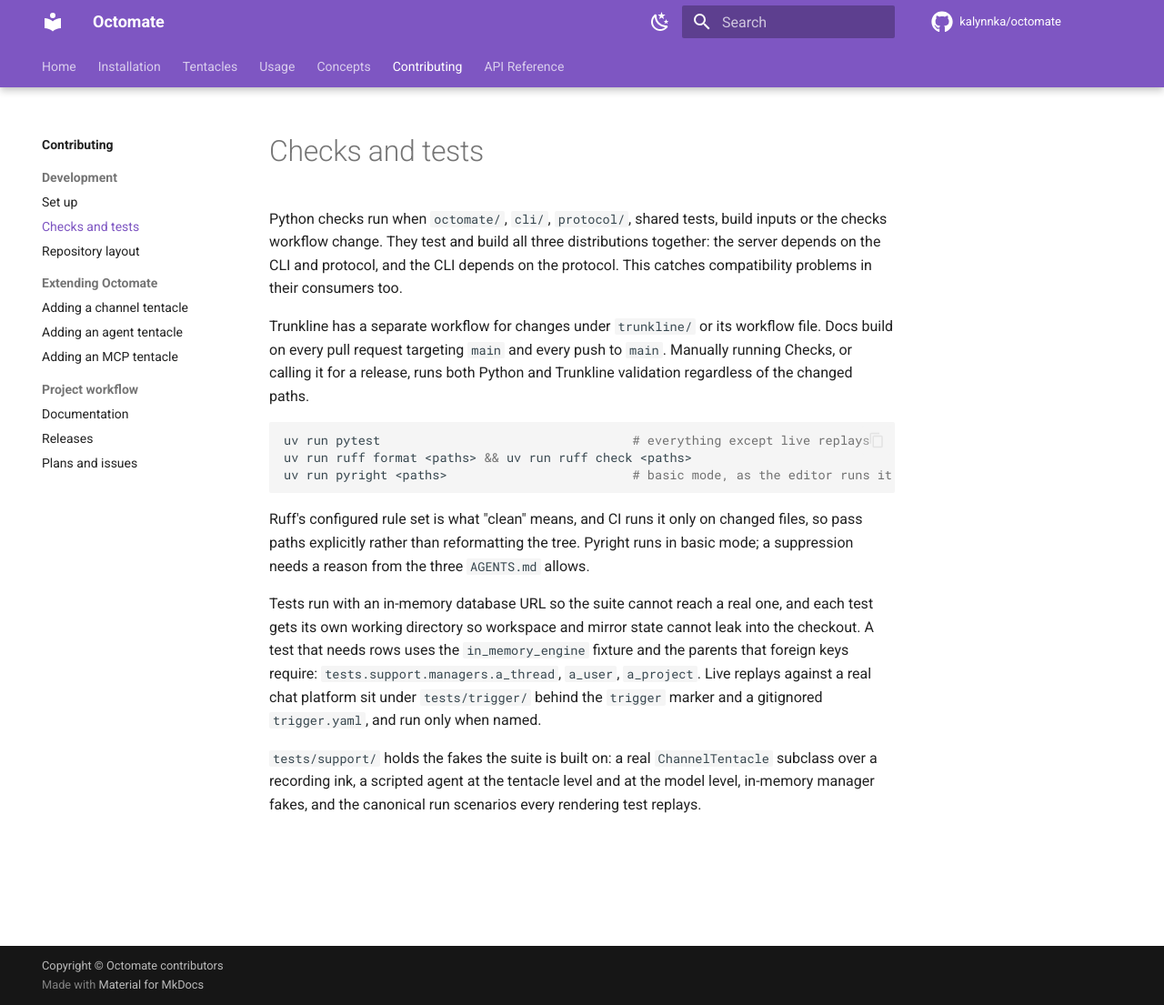
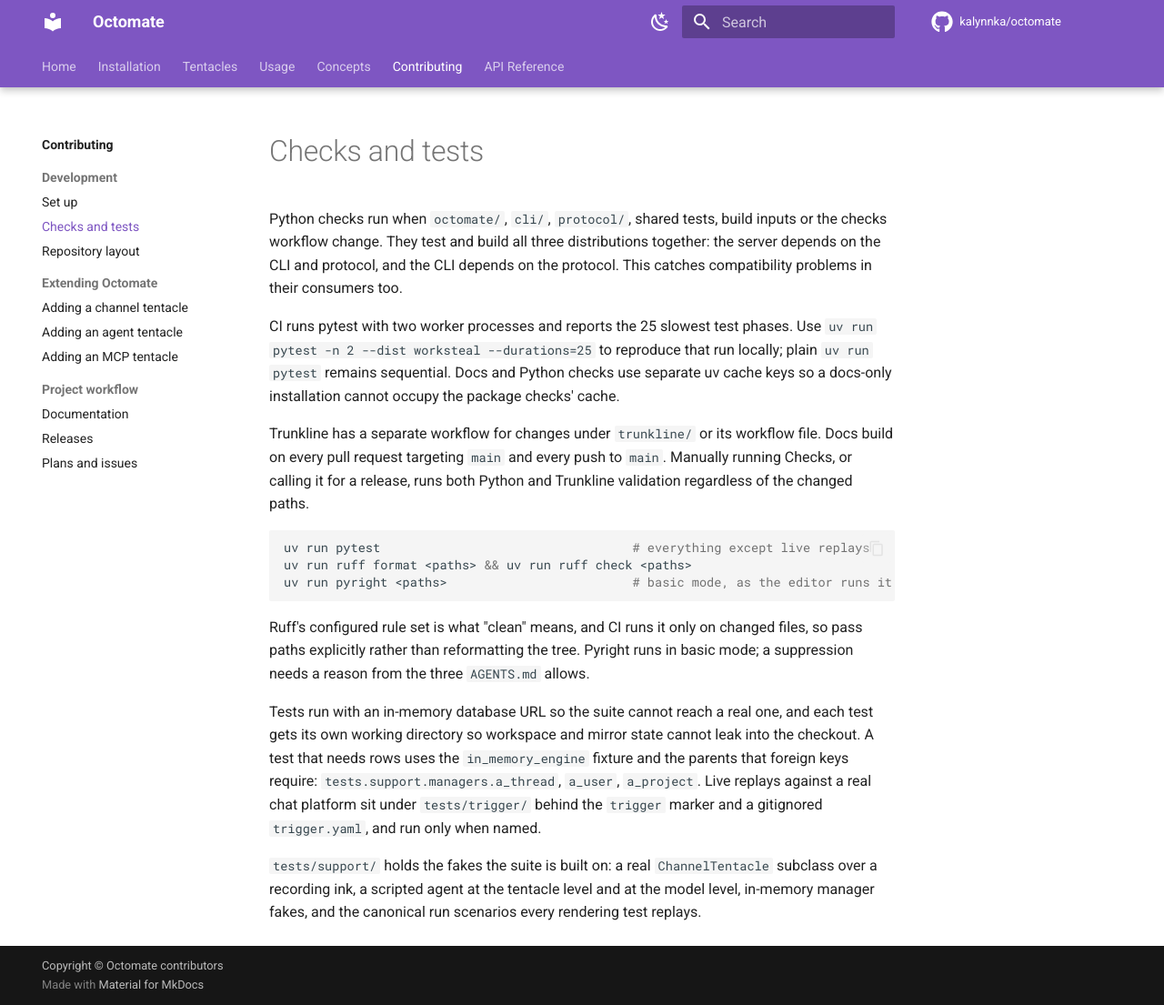
Before and after one commit to kalynnka/octomate, an MkDocs documentation site: the page built from docs/contributing/checks.md, in a window 1280 px wide and 1105 px high. Shown: the whole window at 91% size. Built offline with MkDocs 1.6.1 and Material for MkDocs 9.7.7, drawn with Linux system fonts in a browser that asks for light colours; comment, search, counter and statistics services are not loaded.

Commit message:
perf: parallelize Python tests and isolate docs caches

```diff
--- a/docs/contributing/checks.md
+++ b/docs/contributing/checks.md
@@ -4,6 +4,12 @@ Python checks run when `octomate/`, `cli/`, `protocol/`, shared tests, build inp
 or the checks workflow change. They test and build all three distributions
 together: the server depends on the CLI and protocol, and the CLI depends on the
 protocol. This catches compatibility problems in their consumers too.
+
+CI runs pytest with two worker processes and reports the 25 slowest test phases.
+Use `uv run pytest -n 2 --dist worksteal --durations=25` to reproduce that run
+locally; plain `uv run pytest` remains sequential. Docs and Python checks use
+separate uv cache keys so a docs-only installation cannot occupy the package
+checks' cache.
 
 Trunkline has a separate workflow for changes under `trunkline/` or its workflow
 file. Docs build on every pull request targeting `main` and every push to `main`.
--- a/pyproject.toml
+++ b/pyproject.toml
@@ -122,6 +122,7 @@ dev = [
     "pytest-asyncio>=0.24",
     "httpx>=0.28.1",
     "pytest-env>=1.1",
+    "pytest-xdist>=3.8,<4",
 ]
 
 [tool.pyright]
```
Also changed, not shown: 4 other files.
